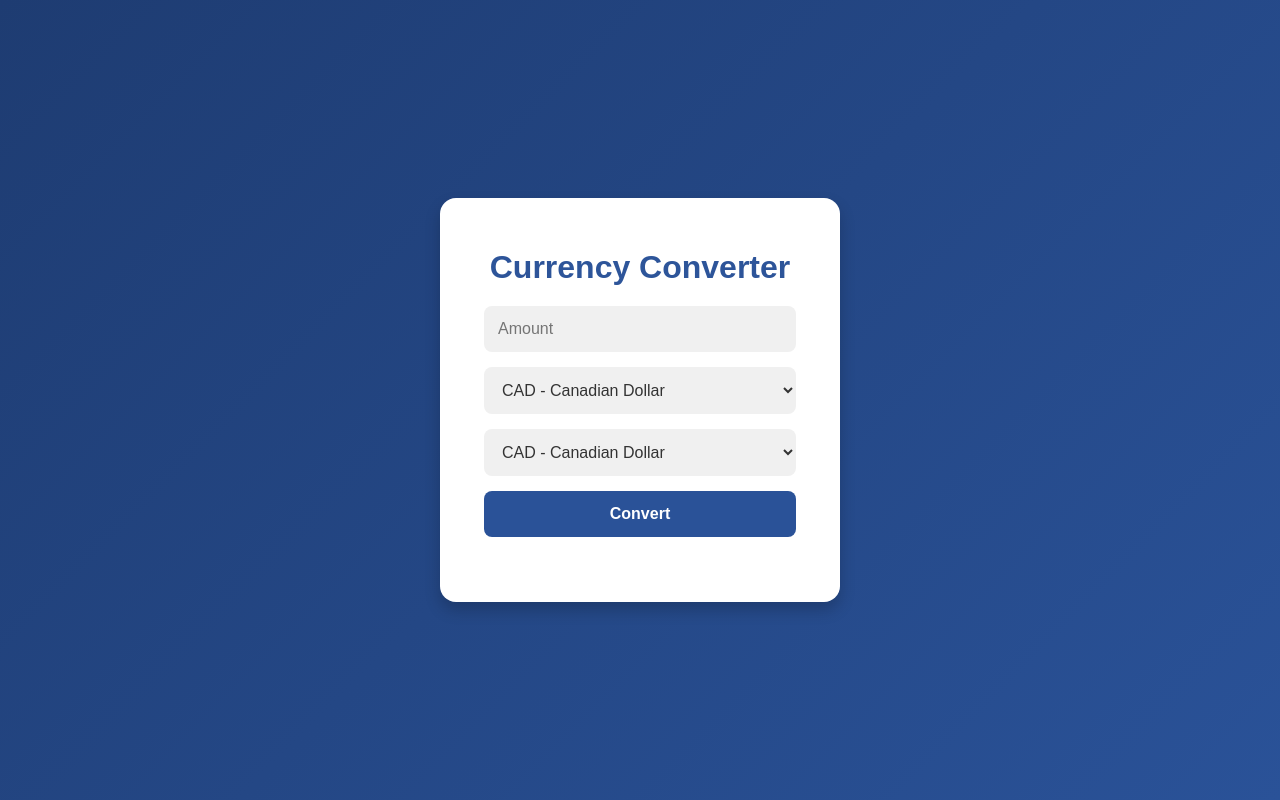
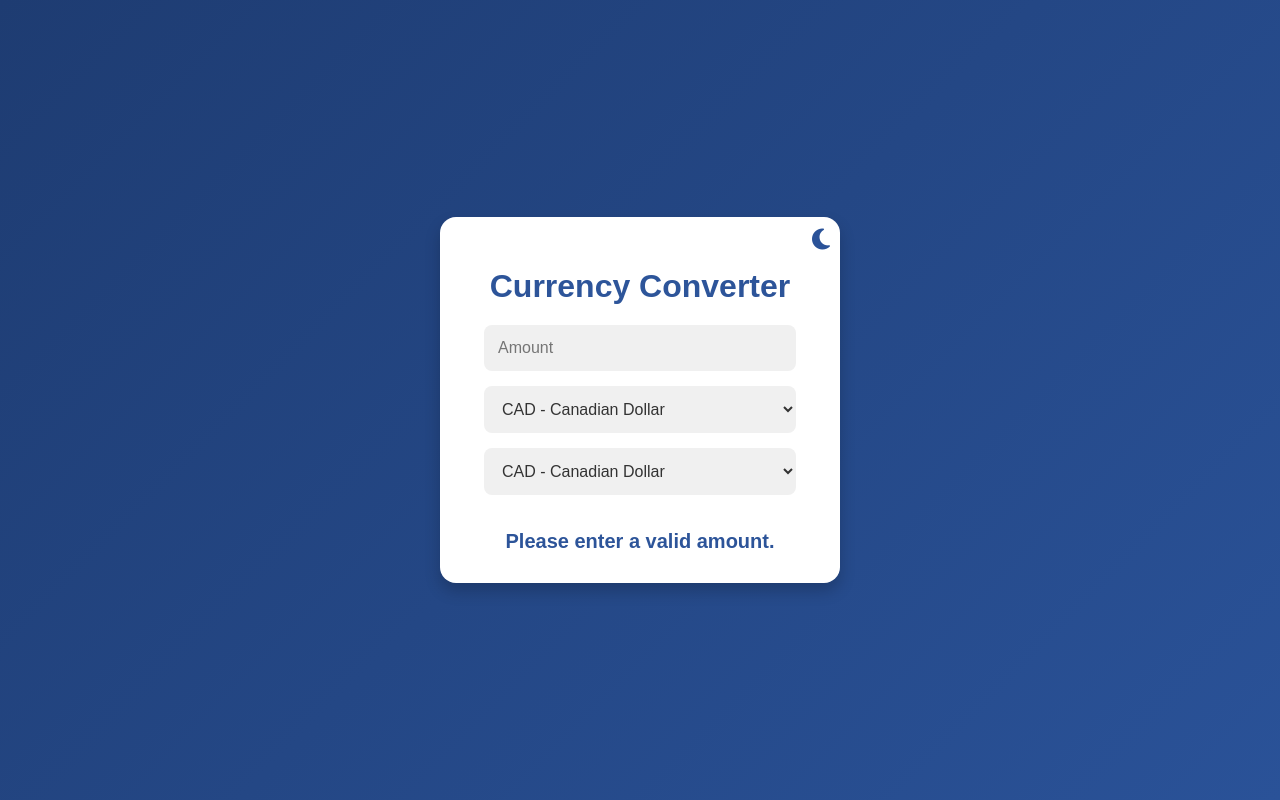
Before and after one commit to SantiagoCardenasX/CurrencyConverter, a plain HTML site: page index.html in a window 1280 px wide. Drawn offline with Linux system fonts and the light colour scheme.

Commit message:
Updated Version

```diff
--- a/index.html
+++ b/index.html
@@ -1,15 +1,16 @@
 <!DOCTYPE html>
 <html lang="en">
 <head>
-    <meta charset="UTF-8" />
-    <meta name="viewport" content="width=device-width, initial-scale=1.0" />
+    <meta charset="UTF-8">
+    <meta name="viewport" content="width=device-width, initial-scale=1.0">
     <title>Currency Converter</title>
-    <link rel="stylesheet" href="style.css" />
+    <link rel="stylesheet" href="style.css">
+    <link rel="stylesheet" href="https://cdnjs.cloudflare.com/ajax/libs/font-awesome/6.4.0/css/all.min.css">
 </head>
 <body>
     <div class="container">
         <h1>Currency Converter</h1>
-      <input type="number" id="amount" placeholder="Amount" step="0.01" />
+        <input type="number" id="amount" placeholder="Amount" step="0.01">
         <select id="from-currency">
             <option value="CAD" selected>CAD - Canadian Dollar</option>
             <option value="USD">USD - US Dollar</option>
@@ -28,8 +29,9 @@
             <option value="AUD">AUD - Australian Dollar</option>
             <option value="CNY">CNY - Chinese Yuan</option>
         </select>
-      <button onclick="convert()">Convert</button>
+        <div id="spinner" class="spinner"></div>
         <div id="result"></div>
+        <i id="dark-mode-toggle" class="fas fa-moon"></i>
     </div>
     <script src="script.js"></script>
 </body>
--- a/script.js
+++ b/script.js
@@ -1,27 +1,66 @@
+document.addEventListener('DOMContentLoaded', () => {
+    const amountInput = document.getElementById('amount');
+    const fromCurrencySelect = document.getElementById('from-currency');
+    const toCurrencySelect = document.getElementById('to-currency');
+    const resultDiv = document.getElementById('result');
+    const spinner = document.getElementById('spinner');
+    const darkModeToggle = document.getElementById('dark-mode-toggle');
+
+    async function fetchRates() {
+        const url = `https://api.exchangerate-api.com/v4/latest/${fromCurrencySelect.value}`;
+        const response = await fetch(url);
+        if (!response.ok) throw new Error('Network response was not ok');
+        return await response.json();
+    }
+
     async function convert() {
-  const amount = parseFloat(document.getElementById("amount").value);
-  const fromCurrency = document.getElementById("from-currency").value;
-  const toCurrency = document.getElementById("to-currency").value;
+        const amount = parseFloat(amountInput.value);
+        const fromCurrency = fromCurrencySelect.value;
+        const toCurrency = toCurrencySelect.value;
 
         if (isNaN(amount) || amount <= 0) {
-    alert("Please enter a valid amount.");
+            resultDiv.innerText = 'Please enter a valid amount.';
+            resultDiv.style.opacity = 1; // Asegura que el resultado esté visible
             return;
         }
 
-  const url = `https://api.exchangerate-api.com/v4/latest/${fromCurrency}`;
+        spinner.style.display = 'block';
 
         try {
-    const response = await fetch(url);
-    const data = await response.json();
+            const data = await fetchRates();
             const rate = data.rates[toCurrency];
-    const convertedAmount = (amount * rate).toFixed(2);
+            const result = amount * rate;
 
-    document.getElementById(
-      "result"
-    ).innerText = `Converted Amount: ${convertedAmount} ${toCurrency}`;
+            // Retraso para mostrar el resultado
+            setTimeout(() => {
+                resultDiv.innerText = `${amount} ${fromCurrency} = ${result.toFixed(2)} ${toCurrency}`;
+                resultDiv.style.opacity = 1;
+            }, 500); // Retraso de 500ms
+
         } catch (error) {
-    console.error("Error fetching conversion rate:", error);
-    document.getElementById("result").innerText =
-      "Error fetching conversion rate.";
+            console.error('Error fetching conversion rate:', error);
+            resultDiv.innerText = 'Error fetching conversion rate.';
+            resultDiv.style.opacity = 1; // Asegura que el resultado esté visible
+        } finally {
+            setTimeout(() => {
+                spinner.style.display = 'none';
+            }, 500); // Retraso para ocultar el spinner después de 500ms
         }
     }
+
+    // Event listeners
+    amountInput.addEventListener('input', convert);
+    fromCurrencySelect.addEventListener('change', convert);
+    toCurrencySelect.addEventListener('change', convert);
+
+    darkModeToggle.addEventListener('click', () => {
+        document.body.classList.toggle('dark-mode');
+        document.querySelector('.container').classList.toggle('dark-mode');
+        document.querySelectorAll('input, select').forEach(el => el.classList.toggle('dark-mode'));
+        resultDiv.classList.toggle('dark-mode');
+        darkModeToggle.classList.toggle('dark-mode');
+    });
+
+    // Initial conversion
+    convert();
+});
--- a/style.css
+++ b/style.css
@@ -1,6 +1,6 @@
 body {
-  font-family: "Arial", sans-serif;
-  background: linear-gradient(135deg, #1e3c72, #2a5298);
+    font-family: 'Arial', sans-serif;
+    background: linear-gradient(135deg, #1e3c72, #2a5298); /* Gradiente de fondo vibrante */
     display: flex;
     justify-content: center;
     align-items: center;
@@ -23,17 +23,13 @@ body {
 }
 
 .container::before {
-  content: "";
+    content: '';
     position: absolute;
     top: -50%;
     left: -50%;
     width: 200%;
     height: 200%;
-  background: radial-gradient(
-    circle,
-    rgba(255, 255, 255, 0.1) 10%,
-    transparent 70%
-  );
+    background: radial-gradient(circle, rgba(255,255,255,0.1) 10%, transparent 70%);
     opacity: 0.2;
     z-index: 0;
 }
@@ -41,12 +37,10 @@ body {
 h1 {
     color: #2a5298;
     margin-bottom: 20px;
-  z-index: 1;
+    z-index: 1; /* Asegura que el título esté encima del pseudo-elemento */
 }
 
-input,
-select,
-button {
+input, select {
     padding: 14px;
     width: calc(100% - 28px);
     margin-bottom: 15px;
@@ -55,7 +49,7 @@ button {
     box-sizing: border-box;
     font-size: 16px;
     position: relative;
-  z-index: 1;
+    z-index: 1; /* Asegura que los inputs y botones estén encima del pseudo-elemento */
 }
 
 input {
@@ -82,23 +76,20 @@ select:focus {
     box-shadow: 0 0 5px rgba(0, 0, 0, 0.2);
 }
 
-button {
-  background-color: #2a5298;
-  color: #fff;
-  border: none;
-  cursor: pointer;
-  font-weight: bold;
-  transition: background-color 0.3s ease, transform 0.2s ease;
+#spinner {
+    border: 4px solid rgba(0, 0, 0, 0.1);
+    border-left: 4px solid #007bff;
+    border-radius: 50%;
+    width: 40px;
+    height: 40px;
+    animation: spin 1.5s linear infinite; /* Aumenta el tiempo de animación para el spinner */
+    margin: 20px auto;
+    display: none; /* Oculto por defecto */
 }
 
-button:hover {
-  background-color: #1e3c72;
-  transform: scale(1.05);
-}
-
-button:active {
-  background-color: #163a6b;
-  transform: scale(0.98);
+@keyframes spin {
+    0% { transform: rotate(0deg); }
+    100% { transform: rotate(360deg); }
 }
 
 #result {
@@ -106,5 +97,49 @@ button:active {
     font-weight: bold;
     color: #2a5298;
     margin-top: 20px;
-  z-index: 1;
+    z-index: 1; /* Asegura que el resultado esté encima del pseudo-elemento */
+    opacity: 0; /* Inicialmente invisible */
+    transition: opacity 0.5s ease-in-out; /* Transición para la aparición del resultado */
 }
+
+#dark-mode-toggle {
+    position: absolute;
+    top: 10px;
+    right: 10px;
+    font-size: 24px;
+    color: #2a5298;
+    cursor: pointer;
+    transition: color 0.3s ease, transform 0.2s ease;
+    z-index: 2; /* Asegura que el icono esté encima del pseudo-elemento */
+}
+
+#dark-mode-toggle:hover {
+    color: #1e3c72;
+    transform: scale(1.1);
+}
+
+#dark-mode-toggle:active {
+    color: #163a6b;
+    transform: scale(0.9);
+}
+
+/* Estilo del modo oscuro */
+body.dark-mode {
+    background: #121212;
+    color: #e0e0e0;
+}
+
+.container.dark-mode {
+    background: #1f1f1f;
+    box-shadow: 0 8px 16px rgba(0, 0, 0, 0.5);
+}
+
+input.dark-mode, select.dark-mode {
+    background-color: #2c2c2c;
+    color: #e0e0e0;
+    border: 1px solid #444;
+}
+
+#dark-mode-toggle.dark-mode {
+    color: #e0e0e0;
+}
```
Lines whose indentation alone changed are shown as unchanged.
